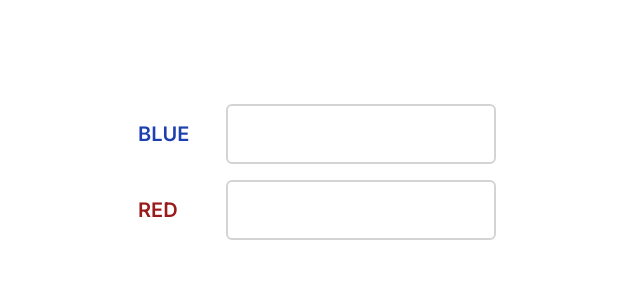
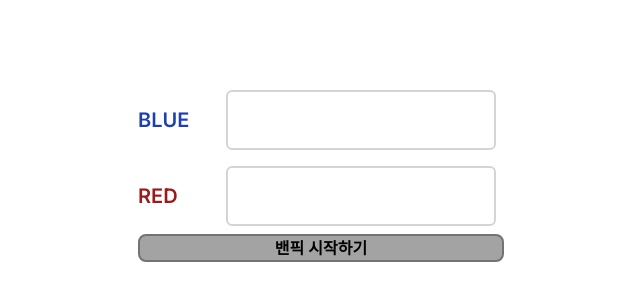
Before and after one commit to MarigoldJ/banpick-master, a Next.js app: page / in a window 1280 px wide. Shown: the part 228-528 px from the top of the page, without its empty margins (319-959 px from the left). Built offline with nearby package versions, Linux system fonts and the light colour scheme.

Commit message:
feat: add banpick start button

```diff
--- /dev/null
+++ b/app/components/SubmitButton.tsx
@@ -0,0 +1,22 @@
+interface SubmitButtonProps {
+  label: string;
+  onClick: (e: React.MouseEvent<HTMLButtonElement>) => void;
+}
+
+const SubmitButton: React.FC<SubmitButtonProps> = ({ label, onClick }) => {
+  return (
+    <button
+      onClick={onClick}
+      className={`
+    rounded-lg hover:opacity-70 transition w-full
+    bg-neutral-400
+    border-neutral-500 border-2
+    text-black font-semibold
+  `}
+    >
+      {label}
+    </button>
+  );
+};
+
+export default SubmitButton;
--- a/app/components/TeamForm.tsx
+++ b/app/components/TeamForm.tsx
@@ -1,12 +1,16 @@
 "use client";
 
+import SubmitButton from "./SubmitButton";
 import TeamInput from "./TeamInput";
 
 const TeamForm = () => {
+  const onSubmit = () => {};
+
   return (
     <div className="flex flex-col">
       <TeamInput label="BLUE" color="blue" type="text" />
       <TeamInput label="RED" color="red" type="text" />
+      <SubmitButton label="밴픽 시작하기" onClick={onSubmit} />
     </div>
   );
 };
```
